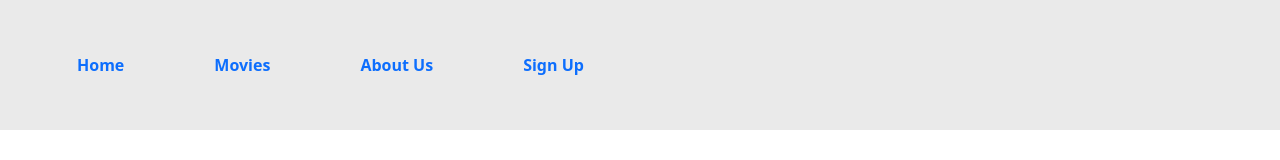
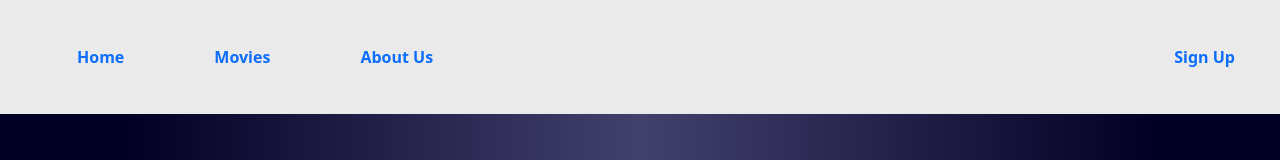
Before and after one commit to Izak-Uy/s3948486-s3948246-FSD-A1, a React (Create React App) app: page / in a window 1280 px wide. Shown: the top 160 px of the page. Built offline with nearby package versions, Linux system fonts and the light colour scheme.

Commit message:
changed navbar class name to not interfere with bootstrap

```diff
--- a/src/components/navbar.css
+++ b/src/components/navbar.css
@@ -1,4 +1,4 @@
-.navbar {
+.navbar-nobootstrap {
     background-color: #EAEAEA;
     /* padding: 20px; */
     color: black;
@@ -9,25 +9,25 @@
     z-index: 10;
 }
 
-.navbar ul {
+.navbar-nobootstrap ul {
     text-align: center;
     margin: 0;
     display: flex;
 }
 
-.navbar ul li {
+.navbar-nobootstrap ul li {
     /* padding: 20px; */
     /* line-height: 10em; */
     display: flex;
     list-style: none;
 }
 
-.navbar ul li a {
+.navbar-nobootstrap ul li a {
     text-decoration: none;
     padding: 45px;
 }
 
-.navbar ul li:hover {
+.navbar-nobootstrap ul li:hover {
     background-color: #CEC3FA;
 }
 
@@ -35,6 +35,6 @@
     padding-bottom: 110px;
 }
 
-.nav-link-right {
+li.nav-link-right {
     margin-left: auto;
 }
--- a/src/components/navbar.js
+++ b/src/components/navbar.js
@@ -3,7 +3,7 @@ import './navbar.css'
 const Navbar=({scrollTop})=> {
     return (
         <div className='navbar-container'>
-            <div className="navbar">
+            <div className="navbar-nobootstrap">
                 <ul>
                     <li>
                         <a href="/">Home</a>
```
